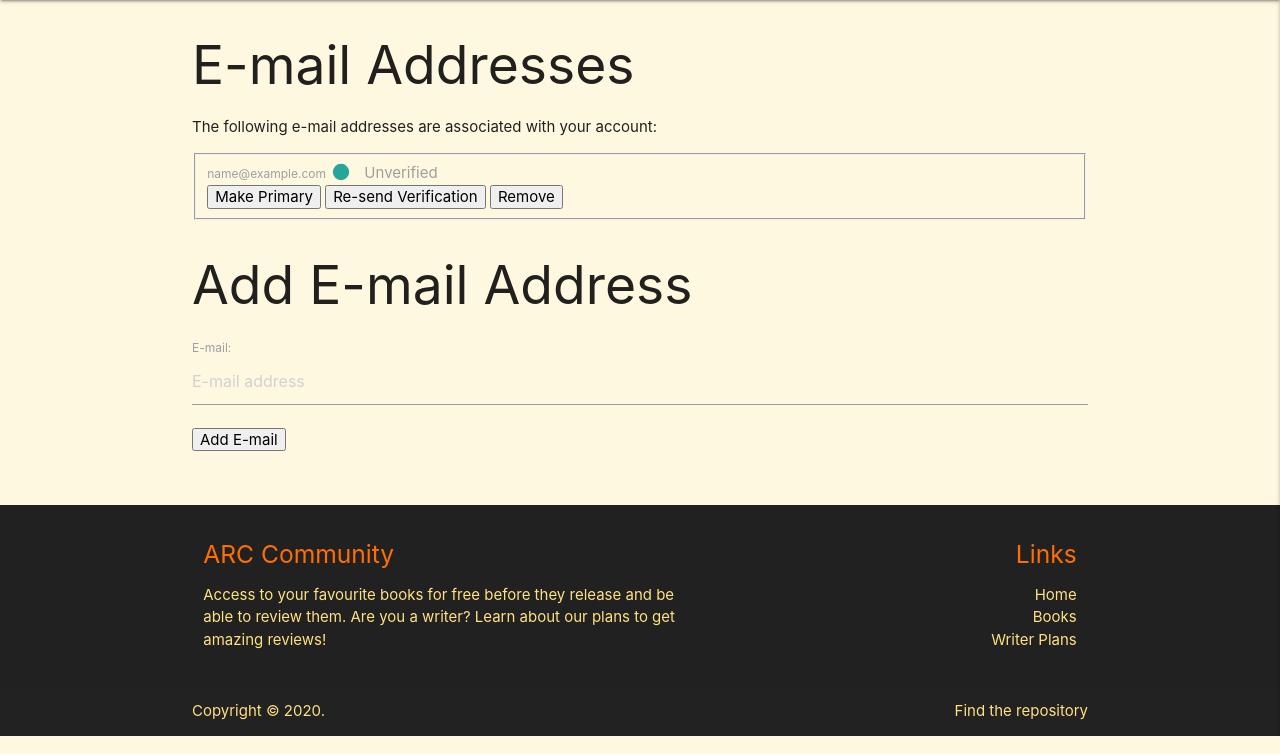
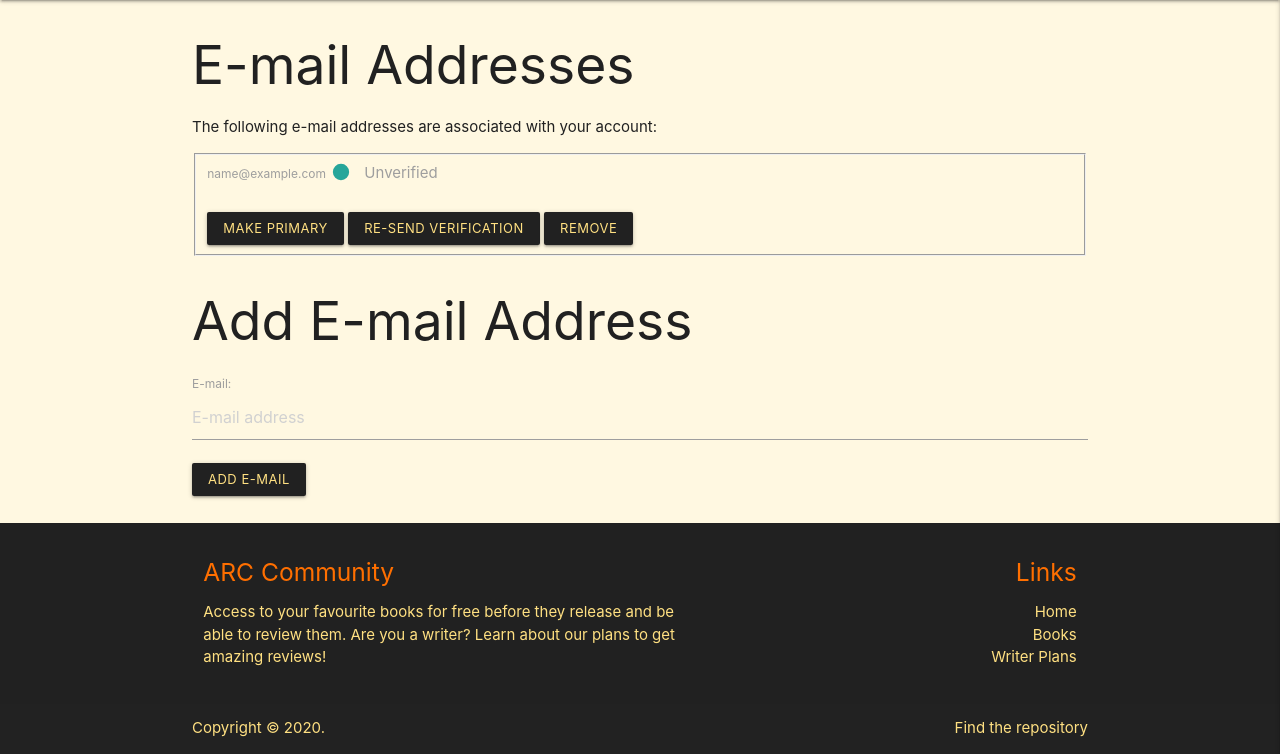
Before and after one commit to CruzZFire/ARC_Django_MS4, a Django app: page /accounts/email/ in a window 1280 px wide. Shown: the part 64-818 px from the top of the page. Run offline with Django 3.2, Linux system fonts and the light colour scheme; the visitor is signed in with stand-in values (Sample User, id 1); data comes from the database, SQL or seed files in the repository; parts of the project's set-up code (start-up, migrations or seed data) failed here and were passed over; some libraries are stand-ins or nearby versions.

Commit message:
Styled allauth templates button style

```diff
--- a/templates/allauth/account/base.html
+++ b/templates/allauth/account/base.html
@@ -1,6 +1,6 @@
 {% extends "base.html" %}
 {% block content %}
-<div class="container mb-3">
+<div class="container mb-3 grey-text text-darken-4">
     {% block auth_content %}
 
     {% endblock %}
--- a/templates/allauth/account/email.html
+++ b/templates/allauth/account/email.html
@@ -32,10 +32,10 @@
     </div>
     {% endfor %}
 
-    <div class="buttonHolder">
-      <button class="secondaryAction" type="submit" name="action_primary">{% trans 'Make Primary' %}</button>
-      <button class="secondaryAction" type="submit" name="action_send">{% trans 'Re-send Verification' %}</button>
-      <button class="primaryAction" type="submit" name="action_remove">{% trans 'Remove' %}</button>
+    <div class="buttonHolder mt-3">
+      <button class="waves-effect waves-light btn-small grey darken-4 amber-text text-lighten-3" type="submit" name="action_primary">{% trans 'Make Primary' %}</button>
+      <button class="waves-effect waves-light btn-small grey darken-4 amber-text text-lighten-3" type="submit" name="action_send">{% trans 'Re-send Verification' %}</button>
+      <button class="waves-effect waves-light btn-small grey darken-4 amber-text text-lighten-3" type="submit" name="action_remove">{% trans 'Remove' %}</button>
     </div>
 
   </fieldset>
@@ -54,7 +54,7 @@
 <form method="post" action="{% url 'account_email' %}" class="add_email">
   {% csrf_token %}
   {{ form.as_p }}
-  <button name="action_add" type="submit">{% trans "Add E-mail" %}</button>
+  <button class="waves-effect waves-light btn-small grey darken-4 amber-text text-lighten-3" name="action_add" type="submit">{% trans "Add E-mail" %}</button>
 </form>
 
 {% endblock %}
--- a/templates/allauth/account/email_confirm.html
+++ b/templates/allauth/account/email_confirm.html
@@ -19,7 +19,7 @@
 
 <form method="post" action="{% url 'account_confirm_email' confirmation.key %}">
     {% csrf_token %}
-    <button type="submit">{% trans 'Confirm' %}</button>
+    <button class="waves-effect waves-light btn-small grey darken-4 amber-text text-lighten-3" type="submit">{% trans 'Confirm' %}</button>
 </form>
 
 {% else %}
--- a/templates/allauth/account/login.html
+++ b/templates/allauth/account/login.html
@@ -39,6 +39,6 @@
 	<input type="hidden" name="{{ redirect_field_name }}" value="{{ redirect_field_value }}" />
 	{% endif %}
 	<a class="button secondaryAction" href="{% url 'account_reset_password' %}">{% trans "Forgot Password?" %}</a>
-	<button class="primaryAction" type="submit">{% trans "Sign In" %}</button>
+	<button class="waves-effect waves-light btn-small grey darken-4 amber-text text-lighten-3" type="submit">{% trans "Sign In" %}</button>
 </form>
 {% endblock %}
--- a/templates/allauth/account/logout.html
+++ b/templates/allauth/account/logout.html
@@ -14,7 +14,7 @@
   {% if redirect_field_value %}
   <input type="hidden" name="{{ redirect_field_name }}" value="{{ redirect_field_value }}" />
   {% endif %}
-  <button type="submit">{% trans 'Sign Out' %}</button>
+  <button class="waves-effect waves-light btn-small grey darken-4 amber-text text-lighten-3" type="submit">{% trans 'Sign Out' %}</button>
 </form>
 
 
--- a/templates/allauth/account/password_change.html
+++ b/templates/allauth/account/password_change.html
@@ -10,6 +10,6 @@
 <form method="POST" action="{% url 'account_change_password' %}" class="password_change">
     {% csrf_token %}
     {{ form.as_p }}
-    <button type="submit" name="action">{% trans "Change Password" %}</button>
+    <button class="waves-effect waves-light btn-small grey darken-4 amber-text text-lighten-3" type="submit" name="action">{% trans "Change Password" %}</button>
 </form>
 {% endblock %}
--- a/templates/allauth/account/password_reset.html
+++ b/templates/allauth/account/password_reset.html
@@ -18,7 +18,7 @@
 <form method="POST" action="{% url 'account_reset_password' %}" class="password_reset">
     {% csrf_token %}
     {{ form.as_p }}
-    <input type="submit" value="{% trans 'Reset My Password' %}" />
+    <input class="waves-effect waves-light btn-small grey darken-4 amber-text text-lighten-3" type="submit" value="{% trans 'Reset My Password' %}" />
 </form>
 
 <p>{% blocktrans %}Please contact us if you have any trouble resetting your password.{% endblocktrans %}</p>
--- a/templates/allauth/account/signup.html
+++ b/templates/allauth/account/signup.html
@@ -15,7 +15,7 @@
   {% if redirect_field_value %}
   <input type="hidden" name="{{ redirect_field_name }}" value="{{ redirect_field_value }}" />
   {% endif %}
-  <button type="submit">{% trans "Sign Up" %} &raquo;</button>
+  <button class="waves-effect waves-light btn-small grey darken-4 amber-text text-lighten-3" type="submit">{% trans "Sign Up" %} &raquo;</button>
 </form>
 
 {% endblock %}
```
